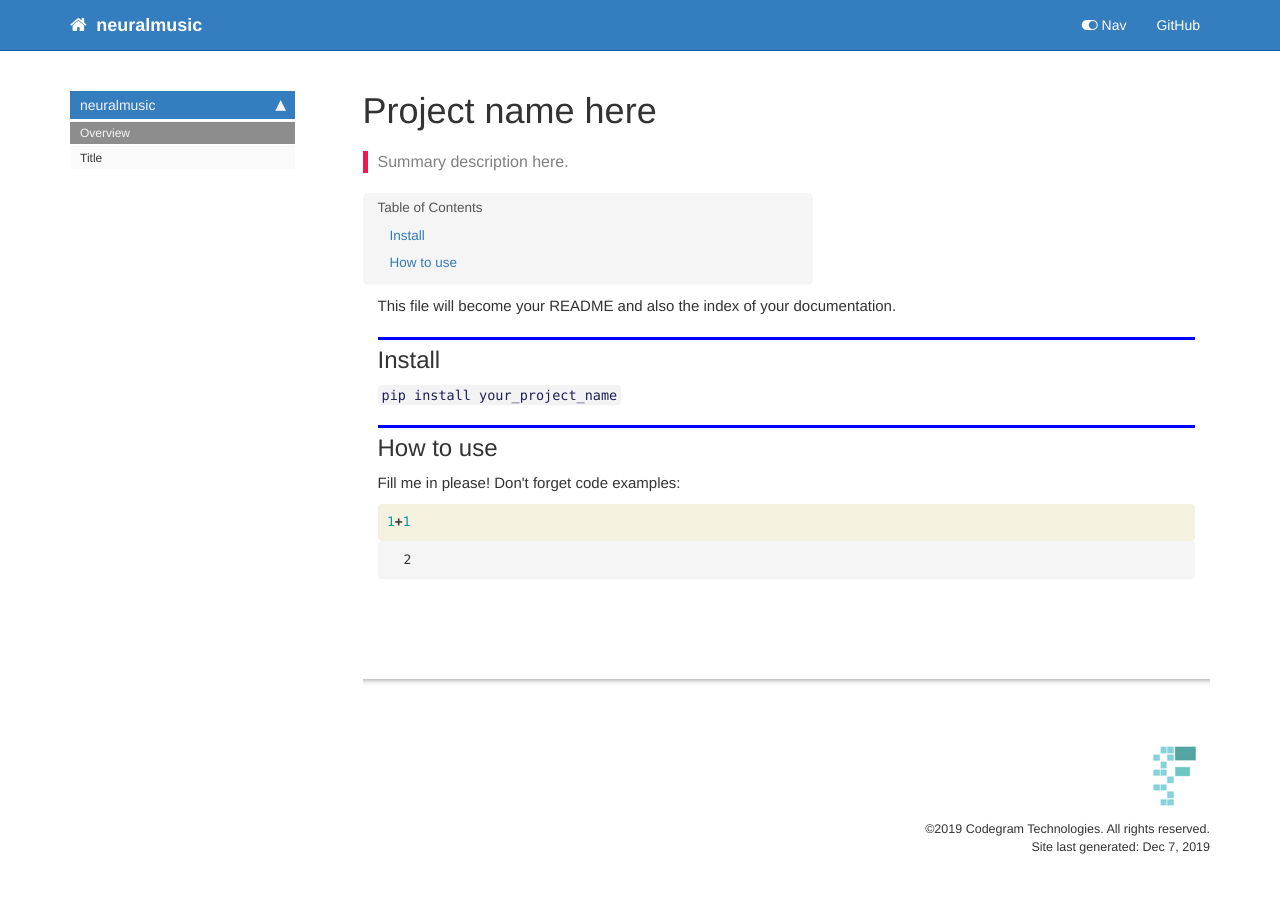
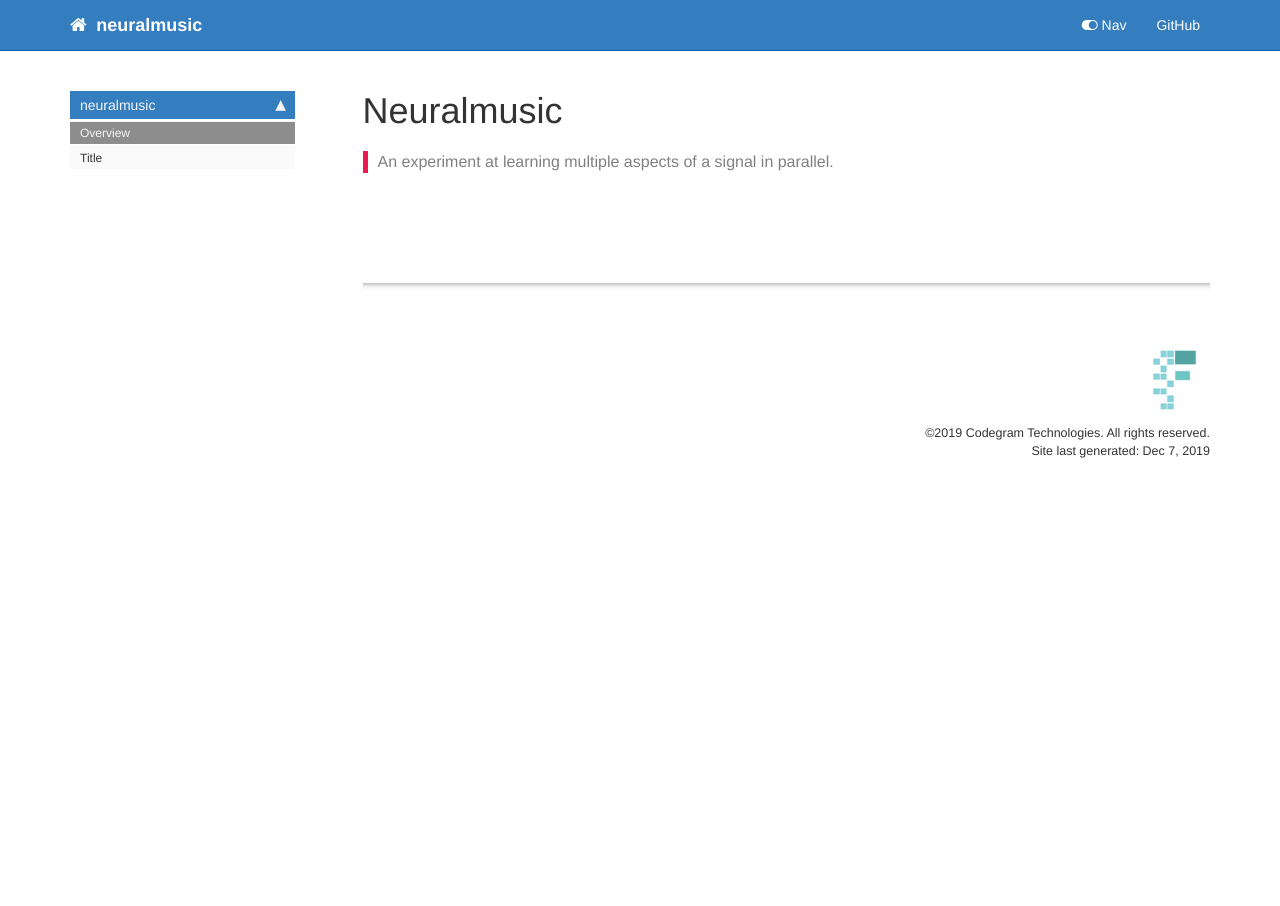
Before and after one commit to codegram/neuralmusic, a Jekyll site: the page built from docs/index.html, in a window 1280 px wide. Built offline with Jekyll 4.4.1, drawn with Linux system fonts in a browser that asks for light colours; nearby versions of some CDN libraries; comment, search, counter and statistics services are not loaded.

Commit message:
Update docs

```diff
--- a/docs/_data/sidebars/home_sidebar.yml
+++ b/docs/_data/sidebars/home_sidebar.yml
@@ -11,7 +11,7 @@ entries:
       url: /
     - output: web,pdf
       title: Title
-      url: /core
+      url: /midi
     output: web
     title: neuralmusic
   output: web
--- a/docs/index.html
+++ b/docs/index.html
@@ -1,10 +1,10 @@
 ---
 
-title: Project name here
+title: Neuralmusic
 keywords: fastai
 sidebar: home_sidebar
 
-summary: "Summary description here."
+summary: "An experiment at learning multiple aspects of a signal in parallel."
 ---
 <!--
 
@@ -21,66 +21,4 @@ summary: "Summary description here."
 <div class="cell border-box-sizing code_cell rendered">
 
 </div>
-<div class="cell border-box-sizing text_cell rendered"><div class="inner_cell">
-<div class="text_cell_render border-box-sizing rendered_html">
-<p>This file will become your README and also the index of your documentation.</p>
-
 </div>
-</div>
-</div>
-<div class="cell border-box-sizing text_cell rendered"><div class="inner_cell">
-<div class="text_cell_render border-box-sizing rendered_html">
-<h2 id="Install">Install<a class="anchor-link" href="#Install">&#182;</a></h2>
-</div>
-</div>
-</div>
-<div class="cell border-box-sizing text_cell rendered"><div class="inner_cell">
-<div class="text_cell_render border-box-sizing rendered_html">
-<p><code>pip install your_project_name</code></p>
-
-</div>
-</div>
-</div>
-<div class="cell border-box-sizing text_cell rendered"><div class="inner_cell">
-<div class="text_cell_render border-box-sizing rendered_html">
-<h2 id="How-to-use">How to use<a class="anchor-link" href="#How-to-use">&#182;</a></h2>
-</div>
-</div>
-</div>
-<div class="cell border-box-sizing text_cell rendered"><div class="inner_cell">
-<div class="text_cell_render border-box-sizing rendered_html">
-<p>Fill me in please! Don't forget code examples:</p>
-
-</div>
-</div>
-</div>
-<div class="cell border-box-sizing code_cell rendered">
-<div class="input">
-
-<div class="inner_cell">
-    <div class="input_area">
-<div class=" highlight hl-ipython3"><pre><span></span><span class="mi">1</span><span class="o">+</span><span class="mi">1</span>
-</pre></div>
-
-    </div>
-</div>
-</div>
-
-<div class="output_wrapper">
-<div class="output">
-
-<div class="output_area">
-
-
-
-<div class="output_text output_subarea output_execute_result">
-<pre>2</pre>
-</div>
-
-</div>
-
-</div>
-</div>
-
-</div>
-</div>
--- a/docs/sidebar.json
+++ b/docs/sidebar.json
@@ -1,6 +1,6 @@
 {
   "neuralmusic": {
     "Overview": "/",
-    "Title": "/core"
+    "Title": "/midi"
   }
 }
```
Also changed, not shown: docs/midi.html (added, +433 -0 lines), .github/workflows/main.yml, README.md, 1 other file.
